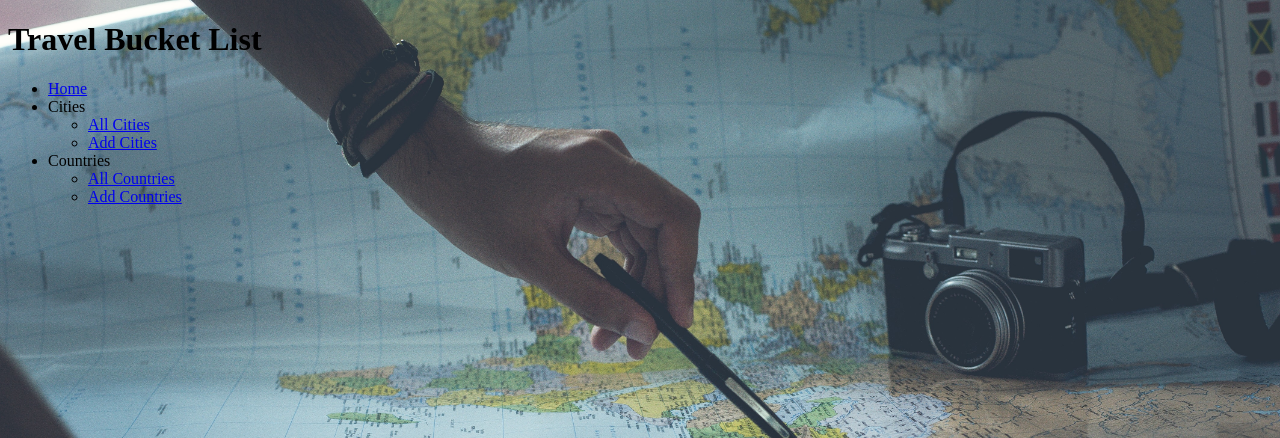
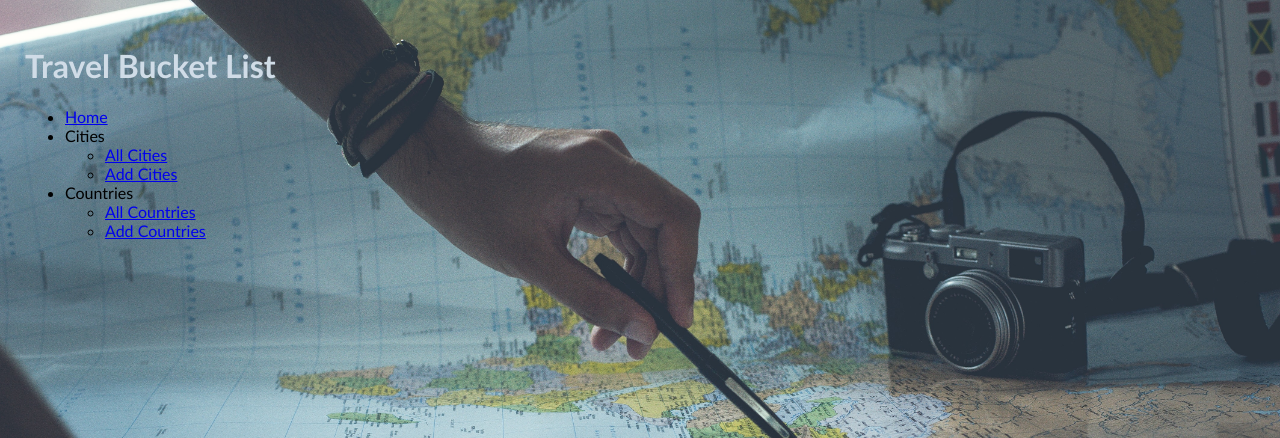
Before and after one commit to yanazykova/Python_project_travel_bucket, a Flask app: page / in a window 1280 px wide. Shown: the top 438 px of the page. Run offline with Flask 2, Linux system fonts and the light colour scheme; some web fonts are replaced.

Commit message:
Added some style

```diff
--- a/app_end_point/static/css/style.css
+++ b/app_end_point/static/css/style.css
@@ -1,4 +1,16 @@
 body {
     background-size: cover;
     background-image: url("../images/background.jpg");
+    background-repeat: no-repeat;
+    font-family: 'Trebuchet MS', 'Lucida Sans Unicode', 'Lucida Grande', 'Lucida Sans', Arial, sans-serif;
+    padding: 0px;
+    margin: 0px;
 }
+
+body > main > h1 {
+    color: #d0dce7;
+}
+
+main {
+    padding: 25px;
+}
--- a/app_end_point/templates/base.html
+++ b/app_end_point/templates/base.html
@@ -4,12 +4,12 @@
     <meta charset="UTF-8">
     <meta name="viewport" content="width=device-width, initial-scale=1.0">
     <meta http-equiv="X-UA-Compatible" content="ie=edge">
-    <title>Travel Bucket - Track Your Travel Adventures!</title>
+    <title>Travel Bucket List</title>
     <link href="https://fonts.google.com/specimen/Bree+Serif?selection.family=Bree+Serif" rel="stylesheet">
     <link rel="stylesheet" href="{{ url_for('static', filename='css/style.css') }}">
 </head>
 <body>
-    <header>
+    <main class="flex flex--row">
         <h1>Travel Bucket List</h1>
         <nav>
             <ul class="menu">
@@ -30,10 +30,10 @@
                 </li>
             </ul>
         </nav>
-    </header>
-    <div class="container">
+    </main>
+    <section>
         {% block content %}
         {% endblock %}
-    </div>
+    </section>
 </body>
 </html>
```
